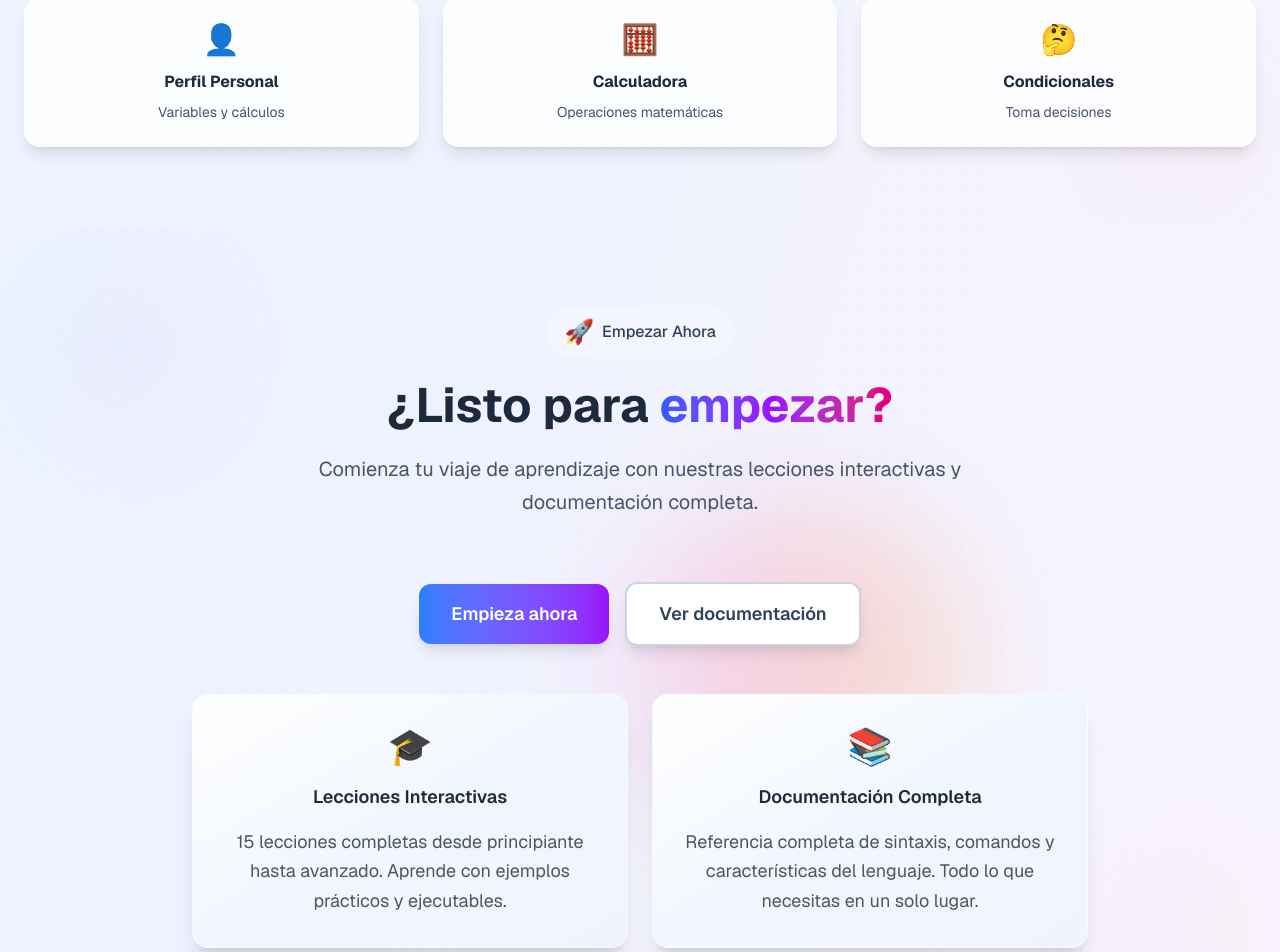
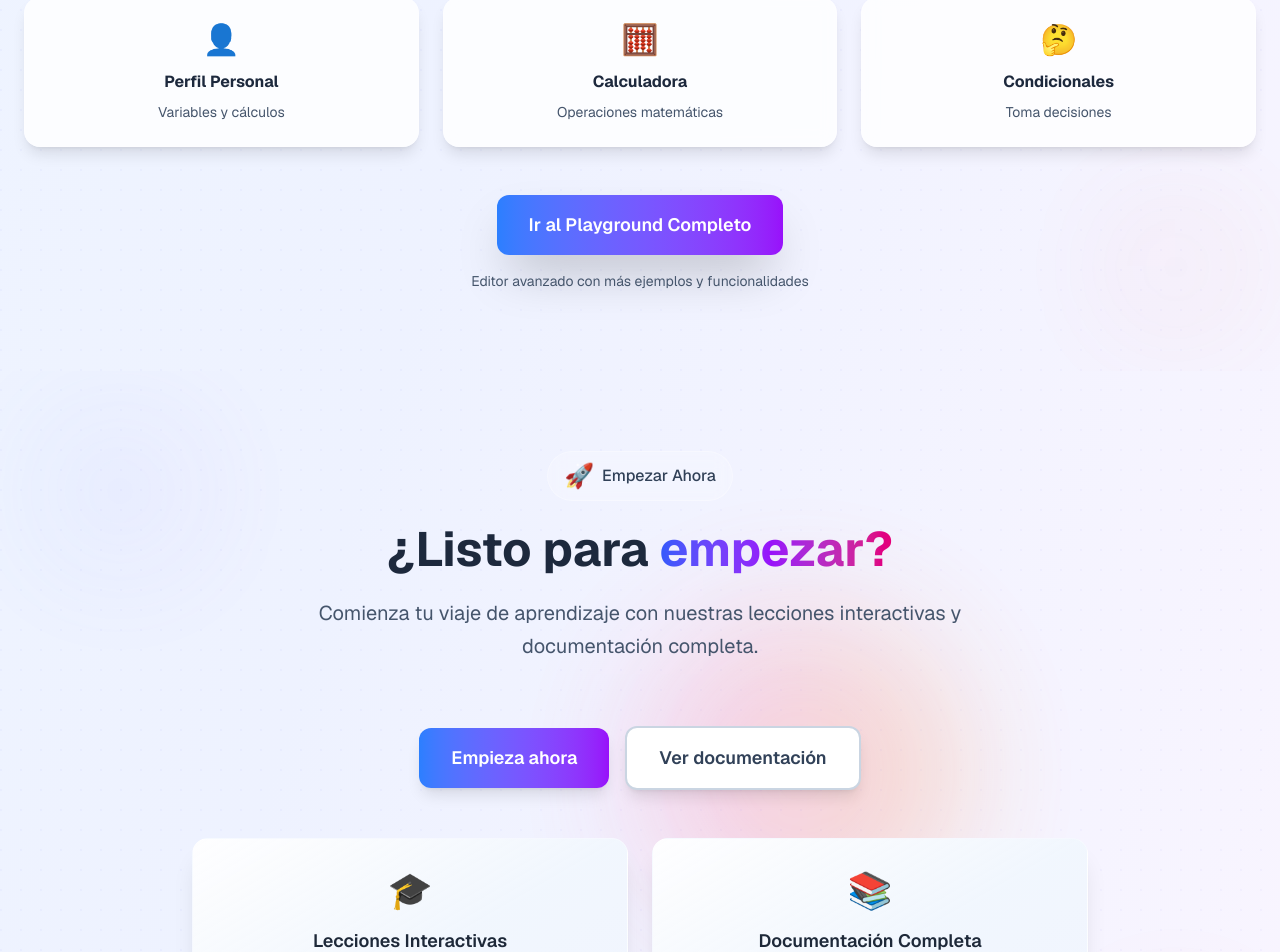
Before and after one commit to nicvazquezdev/hispano-lang-website, a Next.js app: page / in a window 1280 px wide. Shown: the part 2531-3483 px from the top of the page. Built offline with nearby package versions, Linux system fonts and the light colour scheme.

Commit message:
Enhance Playground layout and functionality: adjust spacing in PlaygroundPage, add margin to DesktopSnippetsSidebar, and introduce a call-to-action link in Playground component for improved user navigation.

```diff
--- a/app/playground/page.tsx
+++ b/app/playground/page.tsx
@@ -25,10 +25,10 @@ export default function PlaygroundPage() {
   } = usePlaygroundCode();
 
   return (
-    <div className="min-h-screen bg-slate-50">
+    <div className="min-h-screen bg-slate-50 py-20">
       <Header />
 
-      <main className="max-w-[1800px] mx-auto px-4 sm:px-6 py-6 pt-20 sm:pt-24">
+      <main className="max-w-[1800px] mx-auto px-4 sm:px-6 py-6 pt-20">
         <PlaygroundHeader
           onShare={handleShareCode}
           onDownload={handleDownloadCode}
--- a/components/playground/DesktopSnippetsSidebar.tsx
+++ b/components/playground/DesktopSnippetsSidebar.tsx
@@ -16,7 +16,7 @@ export default function DesktopSnippetsSidebar({
       {/* Sidebar */}
       <div
         className={`hidden lg:block flex-shrink-0 transition-all duration-300 ease-in-out overflow-hidden ${
-          isCollapsed ? "w-0" : "w-80"
+          isCollapsed ? "w-0" : "w-80 mr-4"
         }`}
       >
         <div className="h-[calc(100vh-280px)] min-h-[500px] w-80">
--- a/components/sections/Playground.tsx
+++ b/components/sections/Playground.tsx
@@ -1,6 +1,7 @@
 "use client";
 
 import { useState, useRef } from "react";
+import Link from "next/link";
 import Button from "@/components/ui/Button";
 import Card from "@/components/ui/Card";
 import Section from "@/components/ui/Section";
@@ -212,6 +213,16 @@ si edad >= 18 {
             </div>
           </Card>
         </div>
+
+        {/* CTA to full playground */}
+        <div className="mt-8 sm:mt-12 text-center">
+          <Link href="/playground">
+            <Button size="lg">Ir al Playground Completo</Button>
+          </Link>
+          <p className="mt-4 text-sm text-slate-600">
+            Editor avanzado con más ejemplos y funcionalidades
+          </p>
+        </div>
       </div>
     </Section>
   );
```
